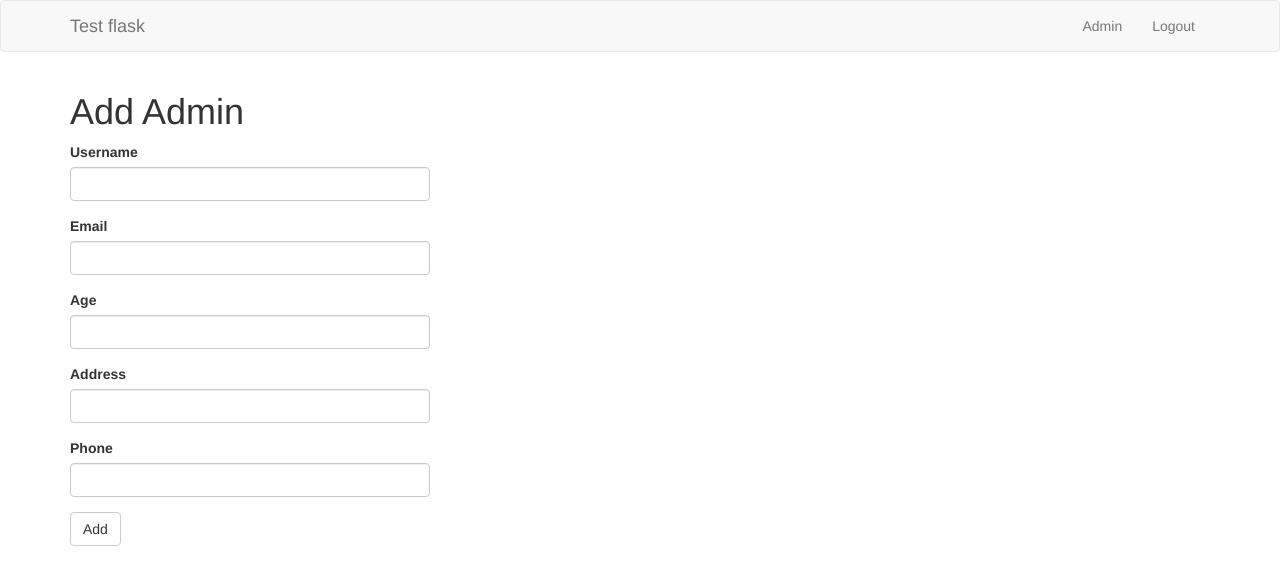
After one commit to GitauHarrison/beautiful-flask-tables, a Flask app: a page that uses app/templates/base.html in a window 1280 px wide. The commit adds this page. Shown: the top 585 px of the page. Run offline with Flask 2, Linux system fonts and the light colour scheme; a user stored in the database is signed in; tables that the repository leaves empty hold one stand-in row (values such as "Sample post"); some libraries are stand-ins or nearby versions.

Commit message:
Dev: Render form to update admin model

```diff
--- a/app/forms.py
+++ b/app/forms.py
@@ -1,6 +1,6 @@
 from flask_wtf import FlaskForm
 from wtforms import StringField, PasswordField, SubmitField, BooleanField
-from wtforms.validators import DataRequired, EqualTo, Email, Length, ValidationError
+from wtforms.validators import DataRequired, EqualTo, Email,  ValidationError
 from app.models import User
 
 
@@ -28,3 +28,12 @@ class RegistrationForm(FlaskForm):
         user = User.query.filter_by(email=email.data).first()
         if user is not None:
             raise ValidationError('Email already exists')
+
+
+class AdminForm(FlaskForm):
+    username = StringField('Username', validators=[DataRequired()])
+    email = StringField('Email', validators=[DataRequired(), Email()])
+    age = StringField('Age', validators=[DataRequired()])
+    address = StringField('Address', validators=[DataRequired()])
+    phone = StringField('Phone', validators=[DataRequired()])
+    submit = SubmitField('Add')
--- a/app/routes.py
+++ b/app/routes.py
@@ -1,9 +1,9 @@
 from flask import render_template, flash, redirect, url_for, request
 from werkzeug.urls import url_parse
 from app import app, db
-from app.forms import LoginForm, RegistrationForm
+from app.forms import LoginForm, RegistrationForm, AdminForm
 from flask_login import current_user, login_user, logout_user, login_required
-from app.models import User
+from app.models import Admin, User
 
 
 @app.route('/')
@@ -60,3 +60,26 @@ def register():
         flash('Congratulations, you are now a registered user!')
         return redirect(url_for('login'))
     return render_template('register.html', title='Register', form=form)
+
+
+@app.route('/user/<username>/admin')
+@login_required
+def admin(username):
+    user = User.query.filter_by(username=current_user.username).first_or_404()
+    form = AdminForm()
+    if form.validate_on_submit():
+        admin = Admin(
+            username=form.username.data,
+            email=form.email.data,
+            age=form.age.data,
+            address=form.address.data,
+            phone=form.phone.data
+            )
+        db.session.add(admin)
+        db.session.commit()
+        flash('You have added a new admin')
+        return redirect(url_for('index'))
+    return render_template('adminform.html',
+                           user=user,
+                           form=form
+                           )
--- /dev/null
+++ b/app/templates/adminform.html
@@ -0,0 +1,11 @@
+{% extends 'base.html' %}
+{% import 'bootstrap/wtf.html' as wtf %}
+
+{% block app_content %}
+    <h1>Add Admin</h1>
+    <div class="row">
+        <div class="col-md-4">
+            {{ wtf.quick_form(form) }}
+        </div>
+    </div>
+{% endblock %}
--- a/app/templates/base.html
+++ b/app/templates/base.html
@@ -25,6 +25,7 @@
                 {% if current_user.is_anonymous %}
                     <li><a href=" {{ url_for('login') }} ">Login</a></li>
                 {% else %}
+                    <li><a href=" {{ url_for('admin', username=current_user.username) }} ">Admin</a></li>
                     <li><a href=" {{ url_for('logout') }} ">Logout</a></li>
                 {% endif %}
             </ul>
```
Also changed, not shown: app.db.
